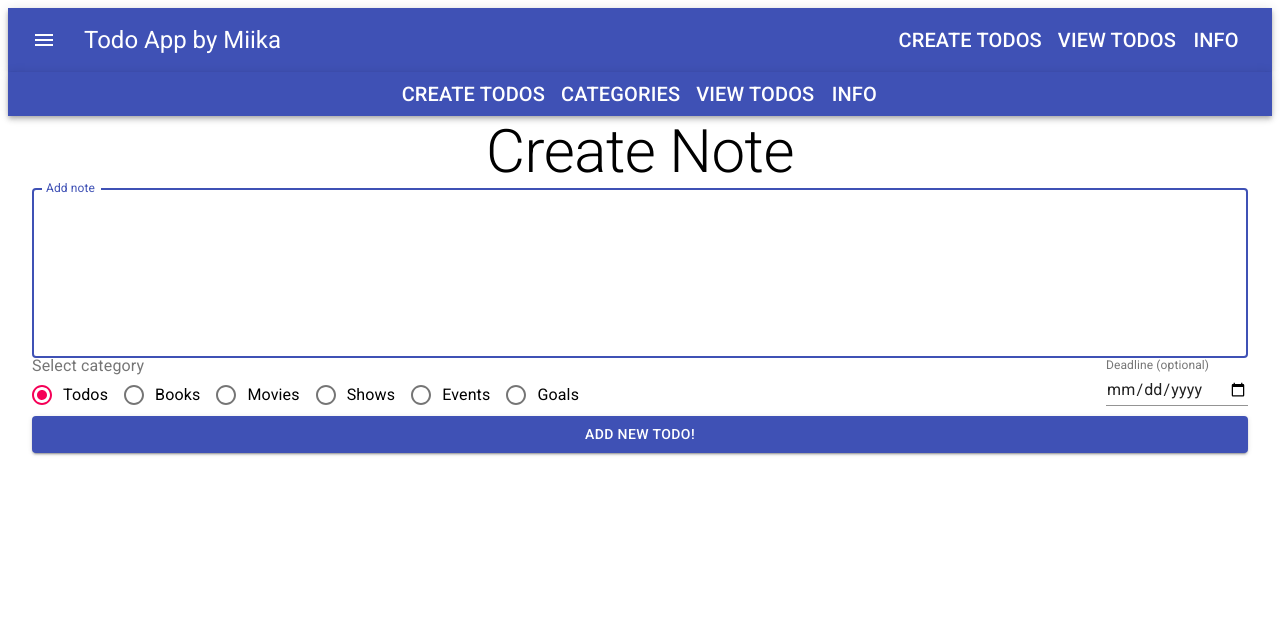
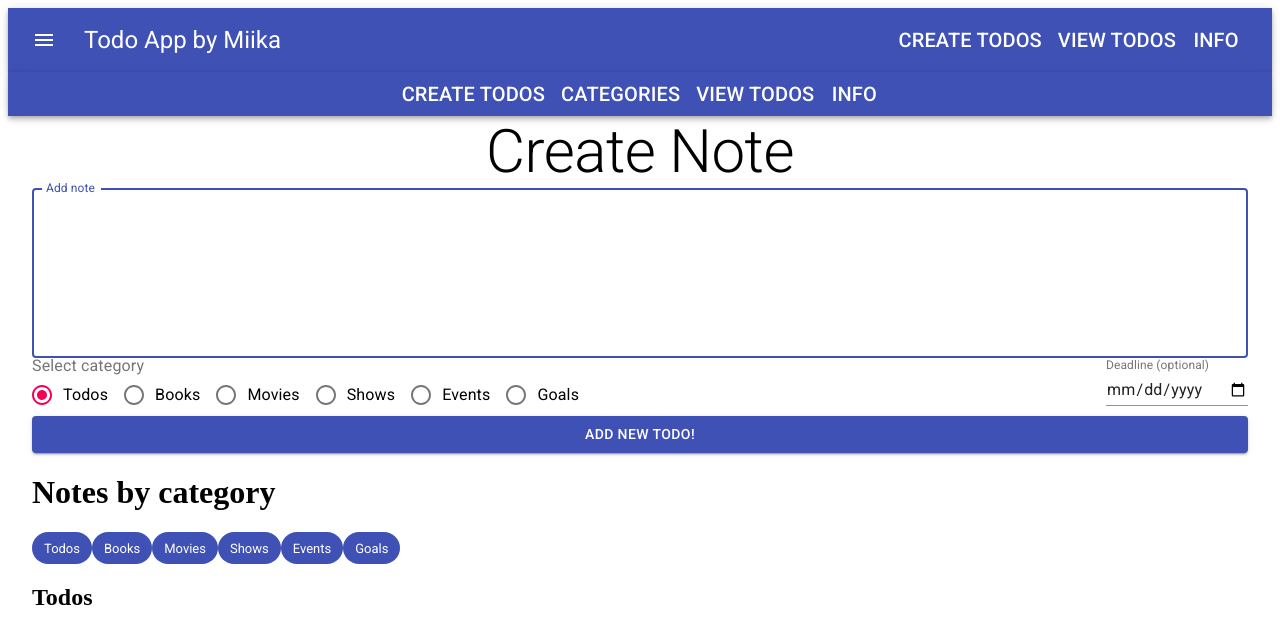
Before and after one commit to harmamiika/notes, a React (Create React App) app: page / in a window 1280 px wide. Shown: the top 644 px of the page. Built offline with nearby package versions, Linux system fonts and the light colour scheme.

Commit message:
changed app architechture

```diff
--- a/src/components/App.js
+++ b/src/components/App.js
@@ -45,7 +45,7 @@ const App = () => {
 
                     <Route path='/'>
                         <AddNote />
-                        <NoteList notes={notes} completed={false} />
+                        <Categories />
                     </Route>
 
                 </Switch>
@@ -53,6 +53,8 @@ const App = () => {
         </div>
     )
 }
+
+//                         <NoteList notes={notes} completed={false} />
 
 // all notes
 // next notes
--- a/src/components/Categories.js
+++ b/src/components/Categories.js
@@ -38,7 +38,7 @@ const Categories = () => {
 
     return (
         <div>
-            <h1>Categories</h1>
+            <h1>Notes by category</h1>
             {renderCategories()}
             {viewCategory ? <h2>{viewCategory}</h2> : <h2>No category</h2>}
 
```
